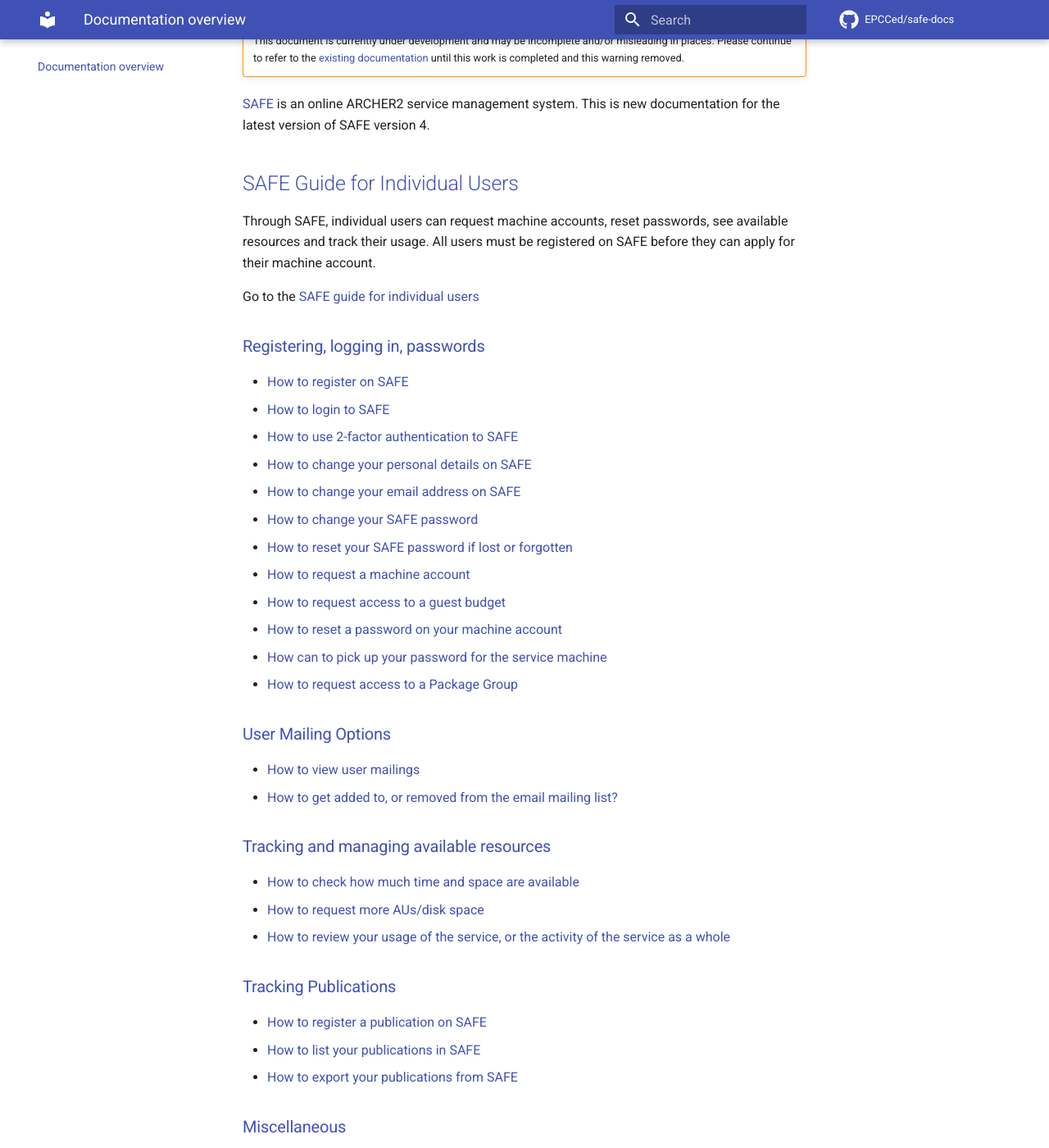
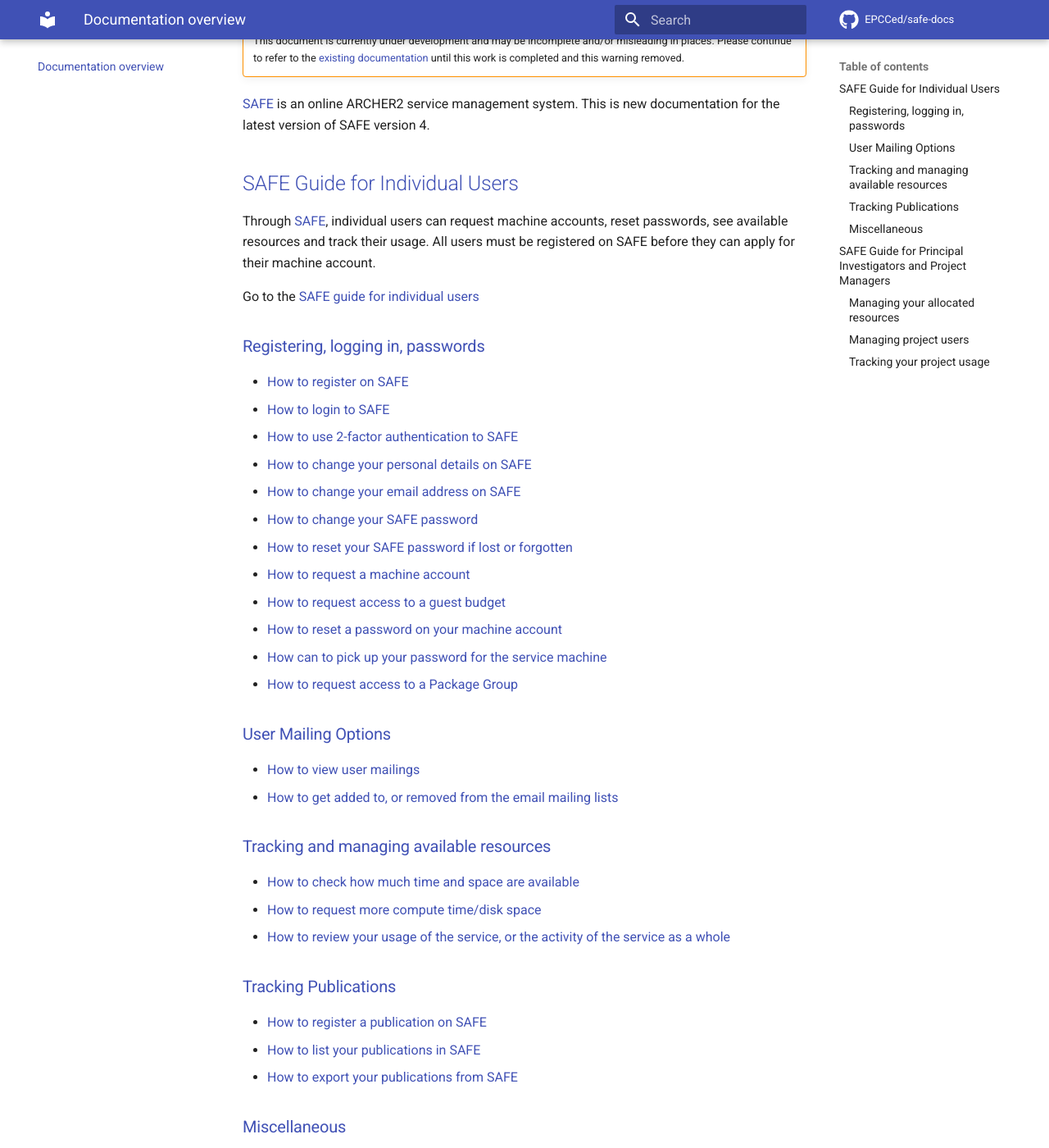
Before and after one commit to EPCCed/safe-docs, an MkDocs documentation site: the page built from docs/index.md, in a window 1280 px wide and 1400 px high, scrolled down 283 px. Shown: the whole window at 82% size. Built offline with MkDocs 1.6.1 and Material for MkDocs 9.7.7, drawn with Linux system fonts in a browser that asks for light colours; comment, search, counter and statistics services are not loaded; some of the changed text lies outside the part shown.

Commit message:
Convert to MD from HTML

```diff
--- a/docs/index.md
+++ b/docs/index.md
@@ -7,106 +7,84 @@
     This document is currently under development and may be incomplete and/or misleading in places.
     Please continue to refer to the <a href="http://www.archer.ac.uk/documentation/safe-guide/">existing documentation</a> until this work is completed and this warning removed.
 
+[SAFE](https://www.archer.ac.uk/safe) is an online ARCHER2 service management system. This is new documentation for the latest version of SAFE version 4.
+
+
+## [SAFE Guide for Individual Users](safe-for-users)
+
+Through [SAFE](https://www.archer.ac.uk/safe), individual users can request machine accounts, reset passwords, see available resources and track their usage. All users must be registered on SAFE before they can apply for their machine account.
+
+Go to the [SAFE guide for individual users](safe-for-users)
+
+### [Registering, logging in, passwords](safe-for-users#reg-log-pass)
+
+
+- [How to register on SAFE](safe-for-users#register)
+- [How to login to SAFE](safe-for-users#login)
+- [How to use 2-factor authentication to SAFE](safe-for-users#2fac)
+- [How to change your personal details on SAFE](safe-for-users#details)
+- [How to change your email address on SAFE](safe-for-users#chemail)
+- [How to change your SAFE password](safe-for-users#chpass)
+- [How to reset your SAFE password if lost or forgotten](safe-for-users#reset)
+- [How to request a machine account](safe-for-users#getac)
+- [How to request access to a guest budget](safe-for-users#accguest)
+- [How to reset a password on your machine account](safe-for-users#reset_machine)
+- [How can to pick up your password for the service machine](safe-for-users#getpass)
+- [How to request access to a Package Group](safe-for-users#package-group)
+
+
+### [User Mailing Options](safe-for-users#user-mailing)
+
+- [How to view user mailings](safe-for-users#mailings)
+- [How to get added to, or removed from the email mailing lists](safe-for-users#mlist)
+
+
+### [Tracking and managing available resources](safe-for-users#tracking)
+
+- [How to check how much time and space are available](safe-for-users#ures)
+- [How to request more compute time/disk space](safe-for-users#resources)
+- [How to review your usage of the service, or the activity of the service as a whole](safe-for-users#uhist)
+
+### [Tracking Publications](safe-for-users#pubs)
+
+- [How to register a publication on SAFE](safe-for-users#regdoi)
+- [How to list your publications in SAFE](safe-for-users#listdoi)
+- [How to export your publications from SAFE](safe-for-users#exportdoi)
+
+
+### [Miscellaneous](safe-for-users#miscellaneous)
+
+- [How to check the queries you have submitted to the helpdesk](safe-for-users#checkq)
+- [How to delete your user account](safe-for-users#delacc)
 
 
 
 
-<p><a href="https://www.archer.ac.uk/safe">SAFE</a> is an online ARCHER2 service management system. This is new documentation for the latest version of SAFE version 4. </p>
 
-<h2><a href="safe-for-users">SAFE Guide for Individual Users</a></h2>
-<p>
-  Through SAFE, individual users can request machine accounts, reset passwords, see available resources
-  and track their usage. All users must be registered on SAFE before they can apply for their machine account.
-</p>
-<p>
-  Go to the <a href="safe-for-users">SAFE guide for individual users</a>
-</p>
-
-<!-- used to generate sidebar TOC -->
-<div style="display:none;">
-<h2>Contents</h2>
-</div>
+## [SAFE Guide for Principal Investigators and Project Managers](safe-for-managers)
 
 
-<h3><a href="safe-for-users#reg-log-pass">Registering, logging in, passwords</a></h3>
-<ul>
-  <li><a href="safe-for-users#register"> How to register on SAFE </a> </li>
-  <li><a href="safe-for-users#login">How to login to SAFE </a></li>
-	<li><a href="safe-for-users#2fac">How to use 2-factor authentication to SAFE </a></li>
-  <li><a href="safe-for-users#details">How to change your personal details on SAFE</a></li>
-  <li><a href="safe-for-users#chemail">How to change your email address on SAFE</a></li>
-  <li><a href="safe-for-users#chpass">How to change your SAFE password</a></li>
-  <li><a href="safe-for-users#reset">How to reset your SAFE password if lost or forgotten</a></li>
-  <li><a href="safe-for-users#getac">How to request a machine account</a></li>
-	<li><a href="safe-for-users#accguest">How to request access to a guest budget</a></li>
-  <li><a href="safe-for-users#reset_machine">How to reset a password on your machine account</a></li>
-	<li><a href="safe-for-users#getpass">How can to pick up your password for the service machine</a></li>
-  <li><a href="safe-for-users#package-group">How to request access to a Package Group</a></li>
-</ul>
+Principal investigators (grant holders) and project managers (nominated by PIs) have overall authority over their allocated resources and can perform additional project management tasks in SAFE.
+
+Go to the [SAFE Guide for principal investigators](safe-for-managers).
 
 
-<h3><a href="safe-for-users#user-mailing">User Mailing Options</a></h3>
-<ul>
-  <li><a href="safe-for-users#mailings">How to view user mailings</a></li>
-  <li><a href="safe-for-users#mlist">How to get added to, or removed from the email mailing list?</a></li>
-</ul>
-
-
-<h3><a href="safe-for-users#tracking">Tracking and managing available resources</a></h3>
-<ul>
-  <li><a href="safe-for-users#ures">How to check how much time and space are available</a></li>
-  <li><a href="safe-for-users#resources">How to request more AUs/disk space</a></li>
-  <li><a href="safe-for-users#uhist">How to review your usage of the service, or the activity of the service as a whole</a></li>
-</ul>
-
-<h3><a href="safe-for-users#pubs">Tracking Publications</a></h3>
-<ul>
-  <li><a href="safe-for-users#regdoi">How to register a publication on SAFE</a></li>
-  <li><a href="safe-for-users#listdoi">How to list your publications in SAFE</a></li>
-  <li><a href="safe-for-users#exportdoi">How to export your publications from SAFE</a></li>
-</ul>
-
-<h3><a href="safe-for-users#miscellaneous">Miscellaneous</a></h3>
-<ul>
-  <li><a href="safe-for-users#checkq">How to check the queries you have submitted to the helpdesk</a></li>
-
-	<li><a href="safe-for-users#delacc">How to delete your user account</a></li>
-</ul>
-
-
-<br />
+### [Managing your allocated resources](safe-for-managers#managing-resources)
 
 
 
-<h2><a href="safe-for-managers">SAFE Guide for Principal Investigators and Project Managers</a></h2>
+- [What is "period allocation](safe-for-managers#period)
+- [How to set up project groups within the project](safe-for-managers#projgrp)
+- [How to set up a guest budget](safe-for-managers#projgrp)
+- [How to delete a project group](safe-for-managers#delgrp)
+- [How to move time between budgets](afe-for-managers#mvtime)
+- [How to allocate time to individual user](safe-for-managers#oneuser)
+- [How to  administer disk space](safe-for-managers#space)
+- [How to create a quota for a project group, or move space between quotas](safe-for-managers#mvspace)
+- [How to set a quota for an individual user](safe-for-managers#persquota)
 
-<p>
-  Principal investigators (grant holders) and project managers (nominated by PIs) have overall authority
-  over their allocated resources and can perform additional project management tasks in SAFE.
-</p>
-<p>
-  Go to the <a href="safe-for-managers">SAFE Guide for principal investigators</a>.
-</p>
 
-<!-- used so TOC can be generated -->
-<div style="display:none;">
-<h2>Contents</h2>
-</div>
-
-<h3><a href="safe-for-managers#managing-resources">Managing your allocated resources</a></h3>
-<ul>
-  <li><a href="safe-for-managers#period"> What is "period allocation"?</a></li>
-  <li><a href="safe-for-managers#projgrp">How to set up project groups within the project</a></li>
-	<li><a href="safe-for-managers#projgrp">How to set up a guest budget</a></li>
-  <li><a href="safe-for-managers#delgrp">How to delete a project group</a></li>
-  <li><a href="safe-for-managers#mvtime">How to move time between budgets</a></li>
-  <li><a href="safe-for-managers#oneuser">How to allocate time to individual user</a></li>
-  <li><a href="safe-for-managers#space">How to  administer disk space</a></li>
-  <li><a href="safe-for-managers#mvspace">How to create a quota for a project group, or move space between quotas</a></li>
-  <li><a href="safe-for-managers#persquota">How to set a quota for an individual user</a></li>
-</ul>
-
-<h3><a href="safe-for-managers#managing-users">Managing project users</a></h3>
+### [Managing project users](safe-for-managers#managing-users)
 
   - [How can project users get registered?](safe-for-managers#regusers)
   - [How to track user sign up requests](safe-for-managers#signup)
@@ -116,7 +94,9 @@
   - [How to remove a user (or users) from your project](safe-for-managers#remuser)
   - [How to send a mailing to all users in your project](safe-for-managers#projmailing)
 
-<h3><a href="safe-for-managers#track-usage">Tracking your project usage</a></h3>
+
+
+### [Tracking your project usage](safe-for-managers#track-usage)
 
    - [How to check the current state of your project's time and space](safe-for-managers#snap)
    - [How to track what the project's users and project groups are doing](safe-for-managers#phist)
```
